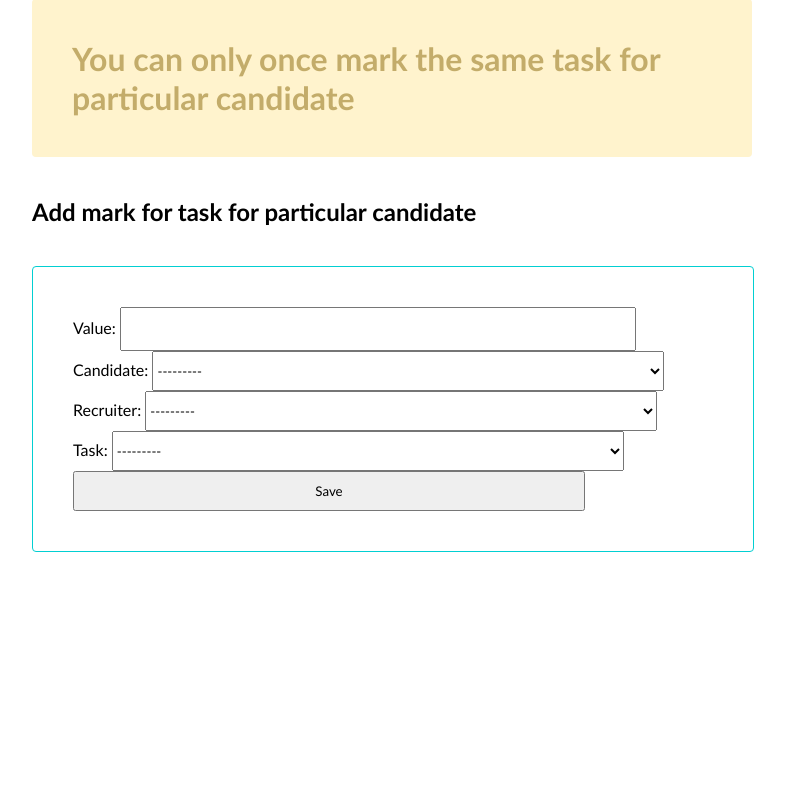
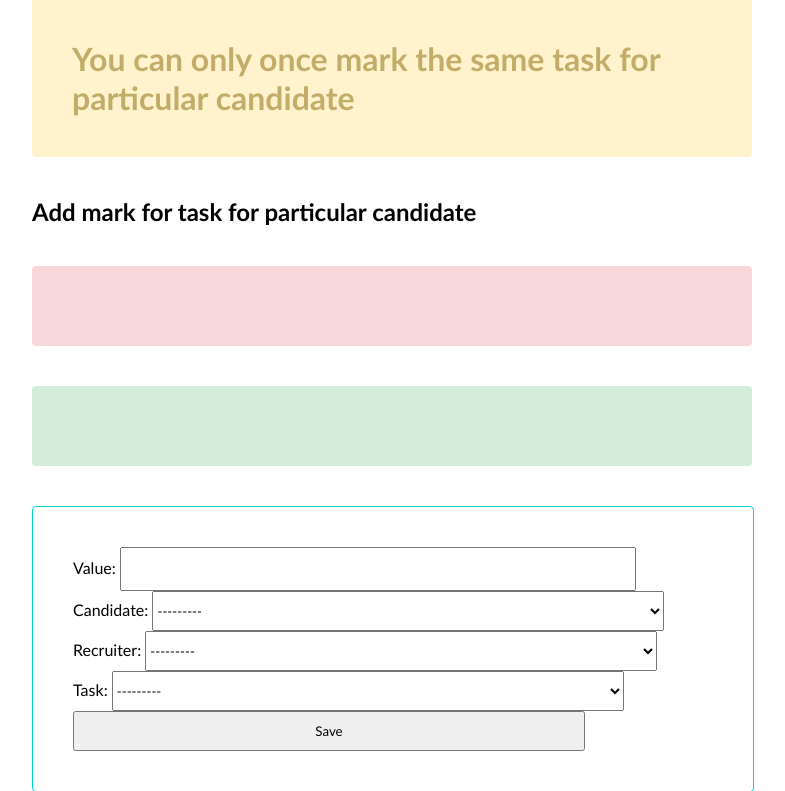
Before and after one commit to dawiddd95/recruitment, a Django app: template appname/templates/appname/add_mark.html in a window 1280 px wide. Shown: the part 104-895 px from the top of the page, without its empty margins (8-793 px from the left). Before the commit the page ends 656 px from the top, so only its background shows below. Run offline with Django 3.2, Linux system fonts and the light colour scheme; the template is opened without the code that fills it: values that come from a table or form of the project are taken from there, others are empty.

Commit message:
Update add_mark.css

```diff
--- a/appname/static/css/add_mark.css
+++ b/appname/static/css/add_mark.css
@@ -57,3 +57,20 @@ form button {
    border-radius: 4px;
    outline: 0;
 }
+
+.error, .success {
+   width: 50%;
+   margin: 40px 0 40px 40px;
+   padding: 40px;
+   border-radius: 4px;
+}
+
+.error {
+   background-color: #F8D7DA;
+   color: #974F56;
+}
+
+.success {
+   background-color: #D4EDDA;
+   color: #6E9D79;
+}
```
